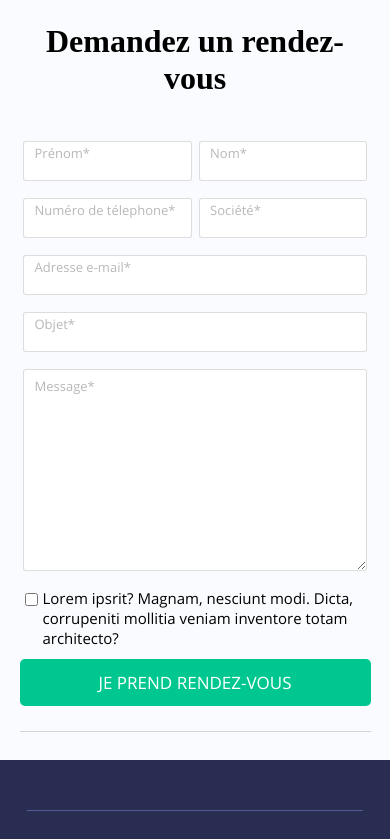
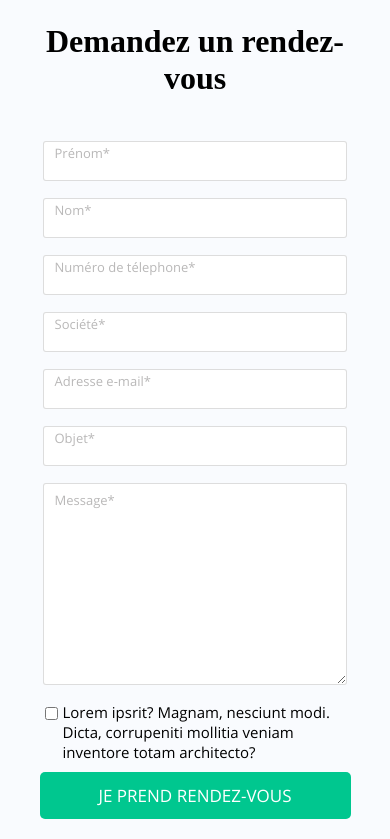
Before and after one commit to OSU78/Integration-Formulaire_Hetic, a plain HTML site: page index.html in a window 390 px wide. Shown: the part 780-1619 px from the top of the page. Drawn offline with Linux system fonts and the light colour scheme; a web font is replaced by a local one.

Commit message:
stable-version1.1

```diff
--- a/css/style.css
+++ b/css/style.css
@@ -430,7 +430,16 @@ filter: progid:DXImageTransform.Microsoft.gradient(startColorstr="#cdcdcd",endCo
 
 }
 
+@media (max-width:700px){
+    .inputDiv{
+        width:100%
+        }
+.flex-item{
+    flex-direction:column;
+}
 
+
+}
 @media (max-width:475px){
     .banner_section>article:nth-child(1){
         font-size: 18px;
```
